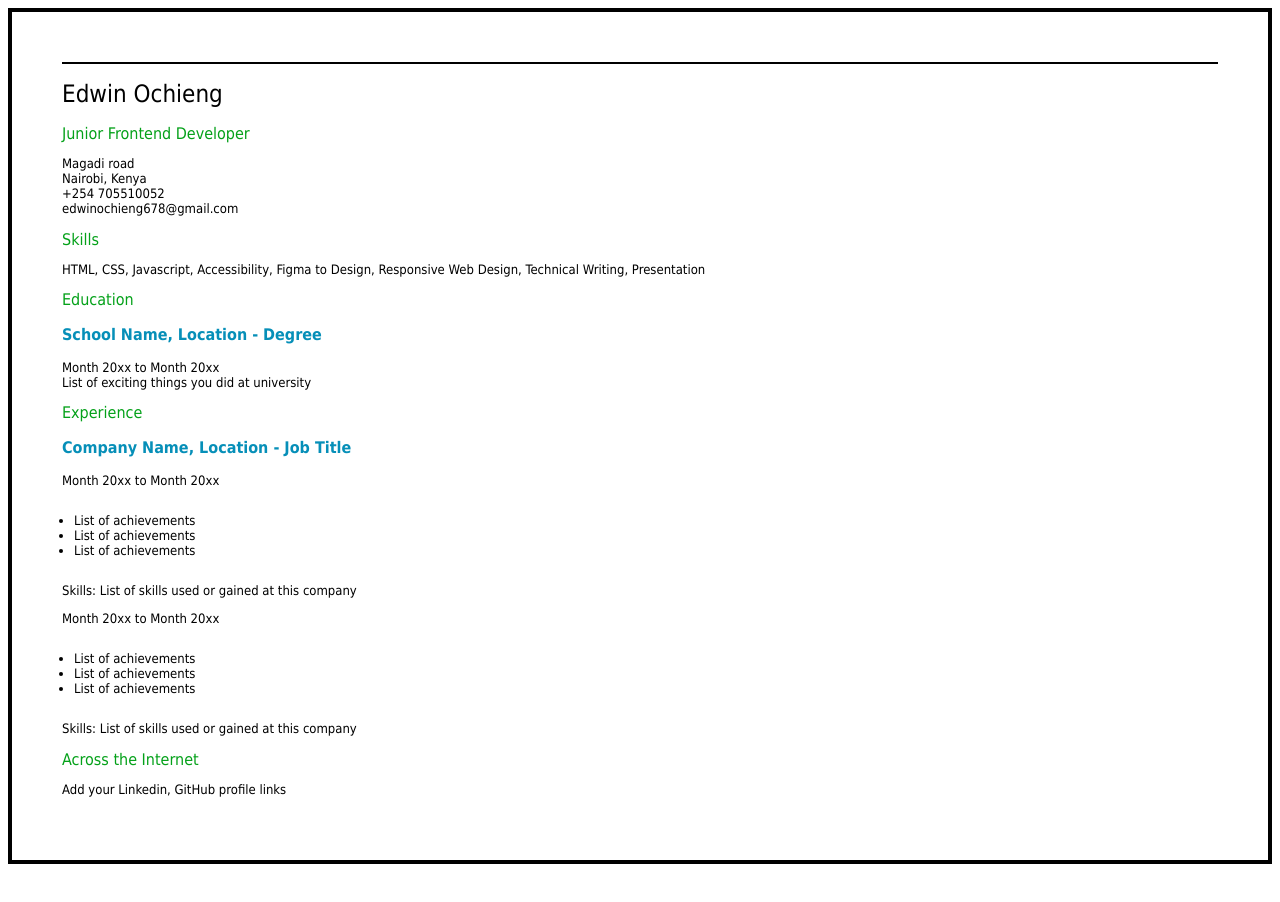
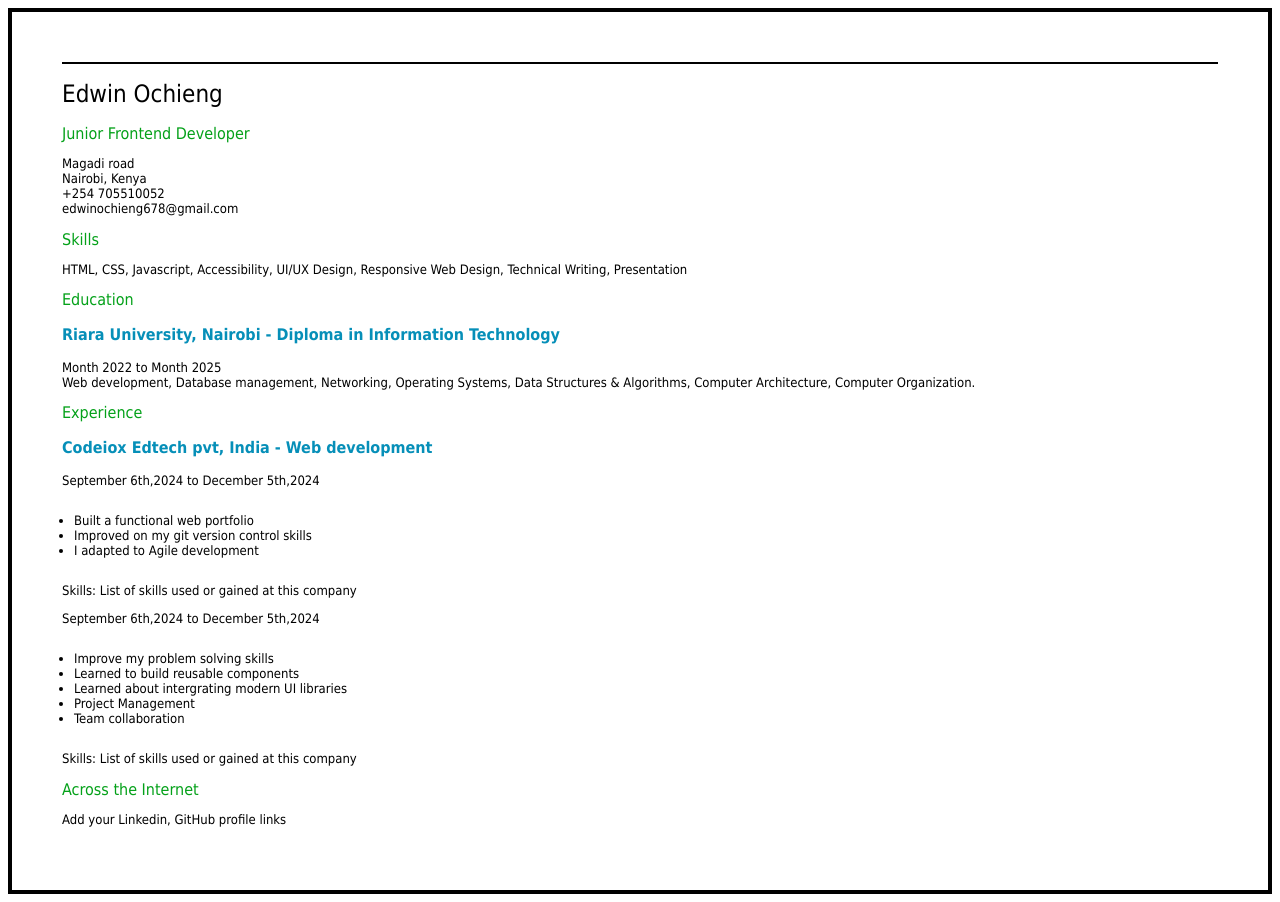
Before and after one commit to 3ddie0chieng/CV, a plain HTML site: page index.html in a window 1280 px wide. Before the commit the page ends 872 px from the top, so only its background shows below. Drawn offline with Linux system fonts and the light colour scheme.

Commit message:
New file

```diff
--- a/index.html
+++ b/index.html
@@ -20,35 +20,37 @@
 
         <h2>Skills</h2>
         <p>
-            HTML, CSS, Javascript, Accessibility, Figma to Design, Responsive Web Design, Technical Writing, Presentation
+            HTML, CSS, Javascript, Accessibility, UI/UX Design, Responsive Web Design, Technical Writing, Presentation
         </p>
 
         <h2>Education</h2>
-        <h3>School Name, Location - Degree</h3>
+        <h3>Riara University, Nairobi - Diploma in Information Technology</h3>
         <p>
-            Month 20xx to Month 20xx <br>
-            List of exciting things you did at university
+            Month 2022 to Month 2025 <br>
+            Web development, Database management, Networking, Operating Systems, Data Structures & Algorithms, Computer Architecture, Computer Organization.
         </p>
 
         <h2>Experience</h2>
-        <h3>Company Name, Location - Job Title</h3>
+        <h3>Codeiox Edtech pvt, India - Web development</h3>
         <p>
-            Month 20xx to Month 20xx
+            September 6th,2024 to December 5th,2024
             <ul>
-                <li>List of achievements</li>
-                <li>List of achievements</li>
-                <li>List of achievements</li>
+                <li>Built a functional web portfolio</li>
+                <li>Improved on my git version control skills</li>
+                <li>I adapted to Agile development</li>
             </ul>
 
             <p>Skills: List of skills used or gained at this company</p>
         </p>
 
                 <p>
-            Month 20xx to Month 20xx
+            September 6th,2024 to December 5th,2024
             <ul>
-                <li>List of achievements</li>
-                <li>List of achievements</li>
-                <li>List of achievements</li>
+                <li>Improve my problem solving skills</li>
+                <li>Learned to build reusable components</li>
+                <li>Learned about intergrating modern UI libraries</li>
+                <li>Project Management</li>
+                <li>Team collaboration</li>
             </ul>
 
             <p>Skills: List of skills used or gained at this company</p>
```
